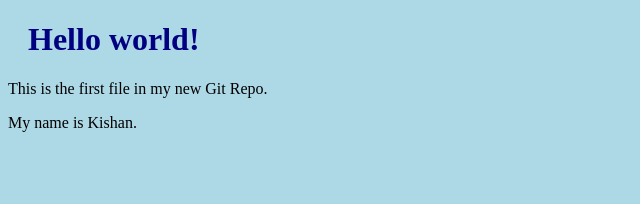
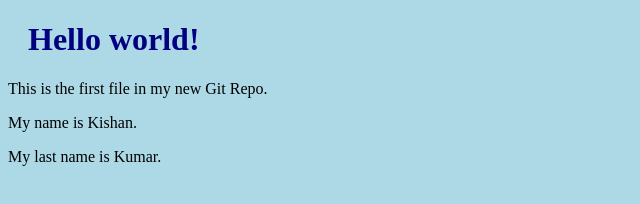
Before and after one commit to kkumar626/hello-world, a plain HTML site: page index.html in a window 1280 px wide. Shown: the whole page, without its empty margins (0-640 px from the left). Drawn offline with Linux system fonts and the light colour scheme.

Commit message:
Updated index.html

```diff
--- a/index.html
+++ b/index.html
@@ -11,6 +11,7 @@
 <p>This is the first file in my new Git Repo.</p>
 
 <p>My name is Kishan.</p>
+<p>My last name is Kumar.</p>
 
 </body>
 </html>
```
